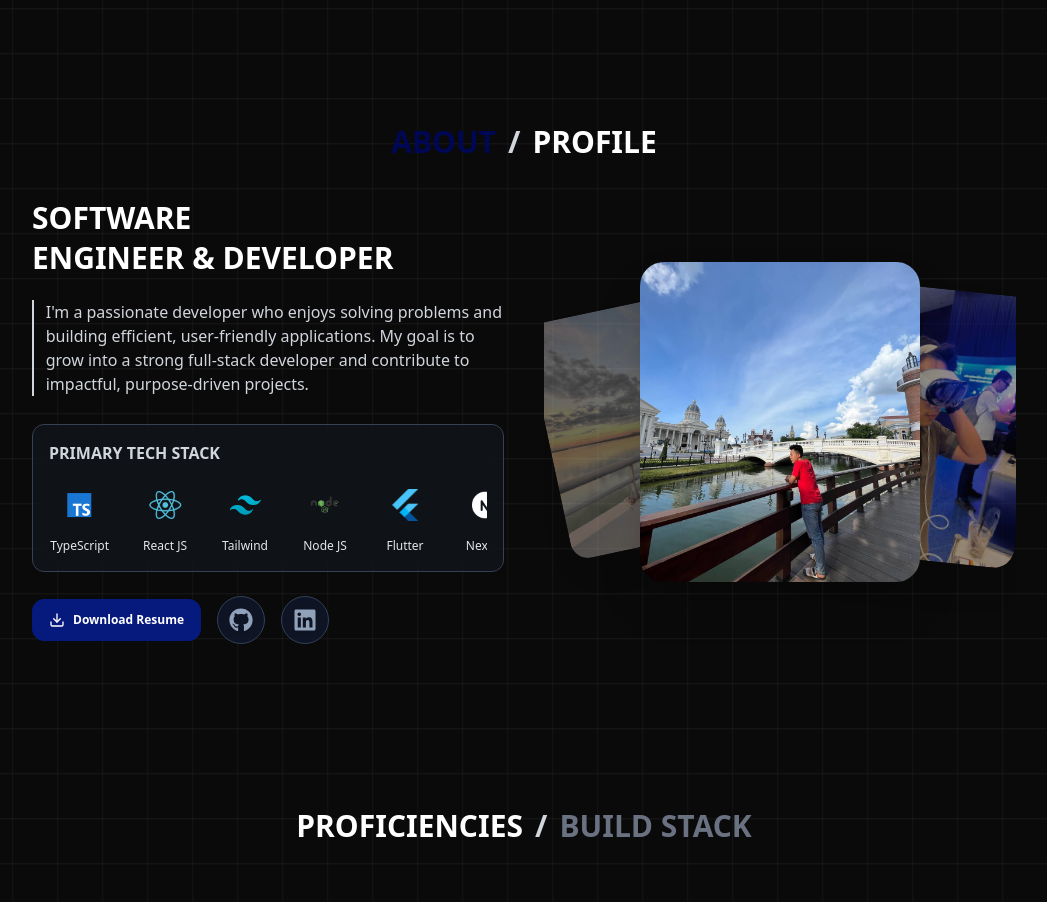
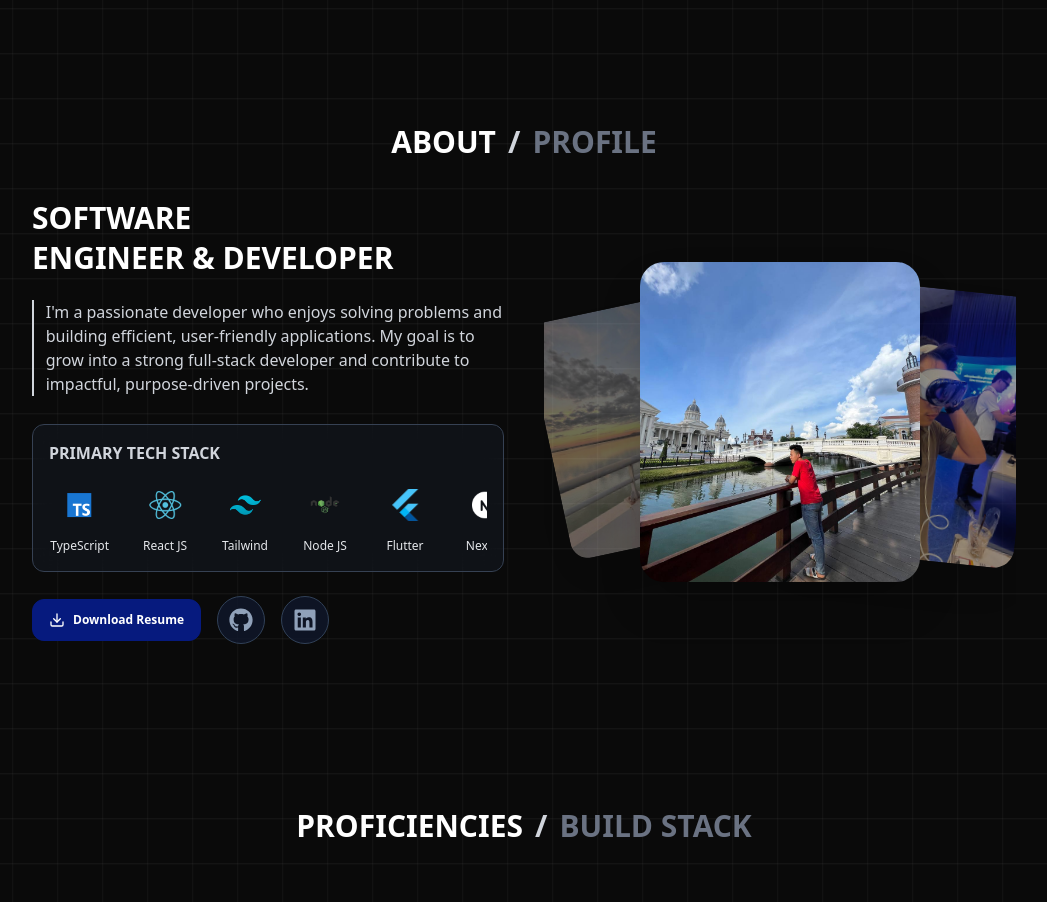
Before and after one commit to Ra-Fat/Portfolio, a React (Vite) app: page / in a window 1280 px wide. Shown: the part 840-1742 px from the top of the page, without its empty margins (116-1163 px from the left). Built offline with nearby package versions, Linux system fonts and the light colour scheme; grey boxes are pictures that could not be loaded; a web font is replaced by a local one.

Commit message:
change color title

```diff
--- a/src/components/about.jsx
+++ b/src/components/about.jsx
@@ -62,11 +62,11 @@ const Overview = () => {
             className='flex items-center gap-3 w-full px-6 justify-center mb-10'
             variants={headerVariants}
           >
-            <span style={{ color: 'var(--color-primary)' }} className="text-2xl md:text-3xl font-bold uppercase">
+            <span className="text-2xl md:text-3xl font-bold uppercase">
               About
             </span>
             <span className="text-lg md:text-3xl font-black text-gray-300">/</span>
-            <span style={{ color: 'var(--color-secondary)' }} className="text-2xl md:text-3xl font-bold uppercase text-gray-500">
+            <span className="text-2xl md:text-3xl font-bold uppercase text-gray-500">
               Profile
             </span>
           </motion.div>
```
